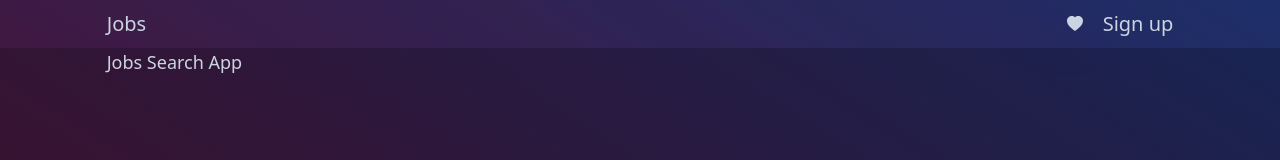
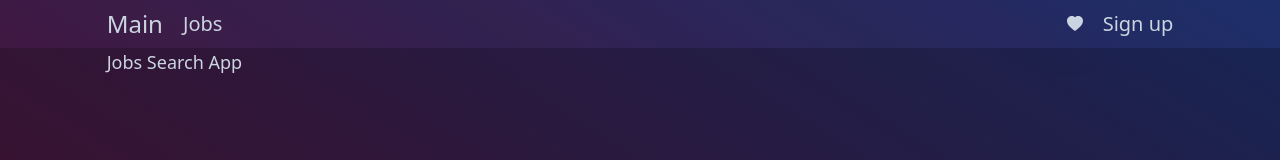
Before and after one commit to filisinia/Jobs-search-app, a Next.js app: page / in a window 1280 px wide. Shown: the top 160 px of the page. Built offline with nearby package versions, Linux system fonts and the light colour scheme.

Commit message:
feat: add link to the main page

```diff
--- a/src/components/header/index.tsx
+++ b/src/components/header/index.tsx
@@ -4,11 +4,16 @@ const Header = (): JSX.Element => {
   return (
     <header className="absolute inset-x-0 top-0 z-50 w-full h-12 backdrop-brightness-125 text-xl">
       <nav className="flex place-content-between items-center w-10/12 m-auto h-full transition-all">
-        <Link href="./jobs" className="hover:text-white">
-          Jobs
-        </Link>
         <div className="flex items-center">
-          <Link href="./saved" className="mr-5">
+          <Link href="/" className="hover:text-white mr-5 text-2xl">
+            Main
+          </Link>
+          <Link href="/jobs" className="hover:text-white">
+            Jobs
+          </Link>
+        </div>
+        <div className="flex items-center">
+          <Link href="/saved" className="mr-5">
             <svg
               xmlns="http://www.w3.org/2000/svg"
               width="16"
@@ -20,7 +25,7 @@ const Header = (): JSX.Element => {
               <path d="M8 1.314C12.438-3.248 23.534 4.735 8 15-7.534 4.736 3.562-3.248 8 1.314" />
             </svg>
           </Link>
-          <Link href="./user-profile" className="hover:text-white">
+          <Link href="/user-profile" className="hover:text-white">
             Sign up
           </Link>
         </div>
```
